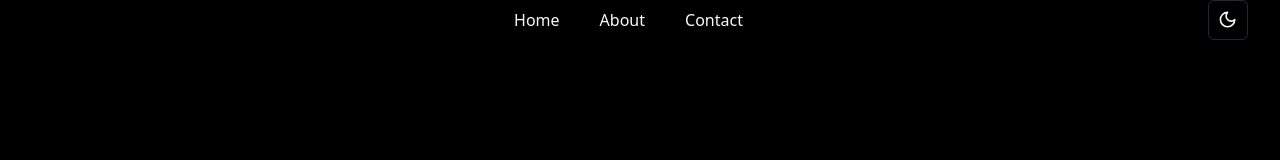
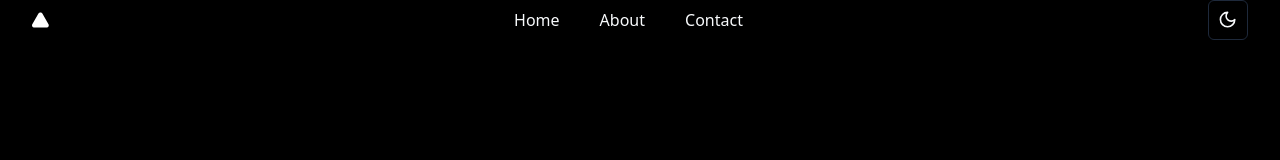
Before and after one commit to Hojiakbardevs/11.-Next-Generation, a React (Vite) app: page / in a window 1280 px wide. Shown: the top 160 px of the page. Built offline with nearby package versions, Linux system fonts and the light colour scheme.

Commit message:
navbar component created

```diff
--- a/src/components/navbar.tsx
+++ b/src/components/navbar.tsx
@@ -1,10 +1,20 @@
-import Logo from "@/assets/logo.svg";
+import LogoLight from "@/assets/logo_light.svg";
+import LogoNight from "@/assets/logo_night.svg";
 import { ModeToggle } from "./mode-toggle";
+import { useTheme } from "@/components/theme-provider"; // Import the useTheme hook
+
 export const Navbar = () => {
+  const { theme } = useTheme(); // Destructure the theme from useTheme hook
+
   return (
     <div className="container">
       <div className="flex items-center justify-between">
-        <img src={Logo} alt="Logo icons"/>
+        {/* Conditionally render the logo based on the current theme */}
+        {theme === "dark" ? (
+          <img src={LogoNight} alt="Logo for Dark Mode" />
+        ) : (
+          <img src={LogoLight} alt="Logo for Light Mode" />
+        )}
         <ul className="flex items-center gap-10">
           <li>Home</li>
           <li>About</li>
```
Also changed, not shown: src/assets/logo_light.svg, src/assets/logo_night.svg (added).
